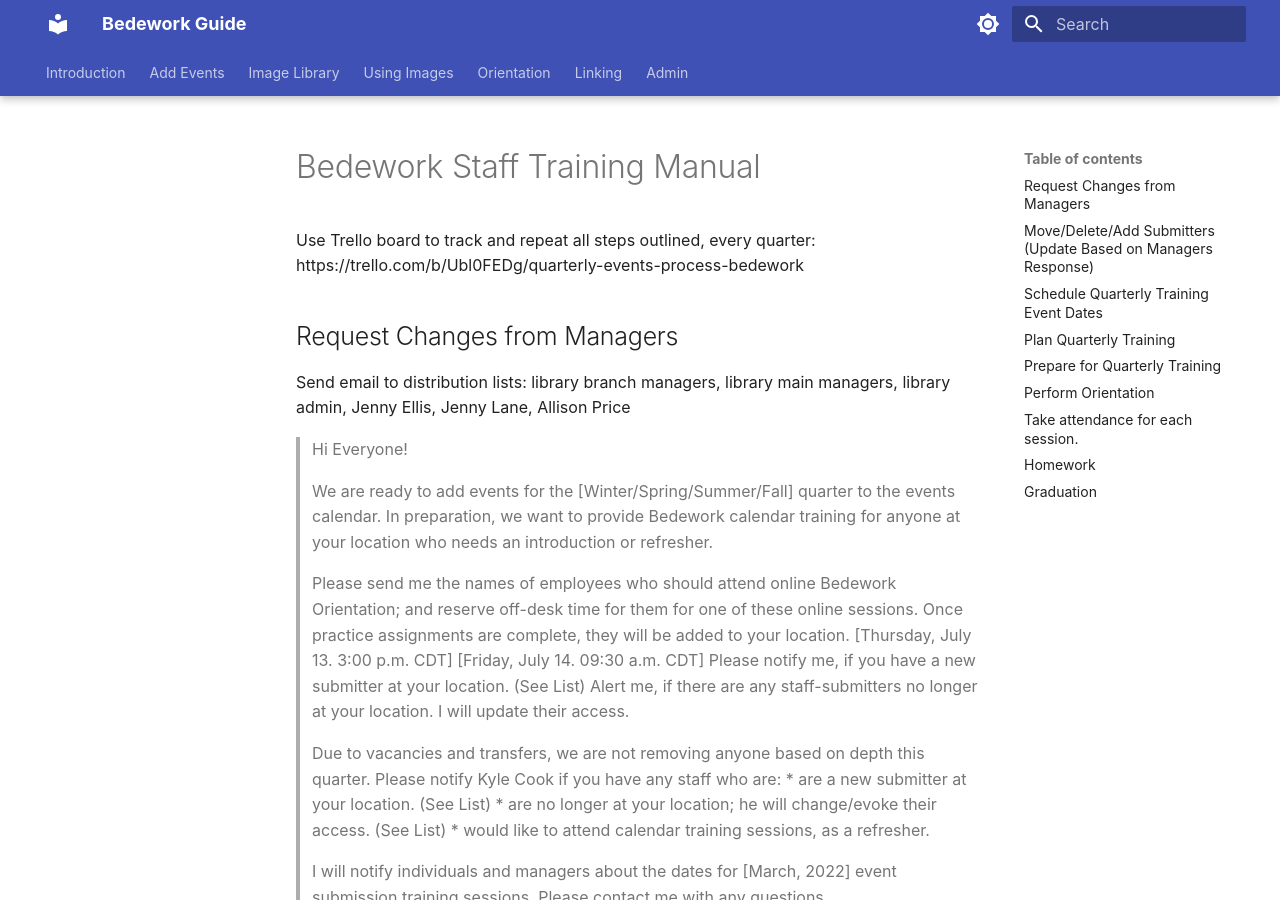
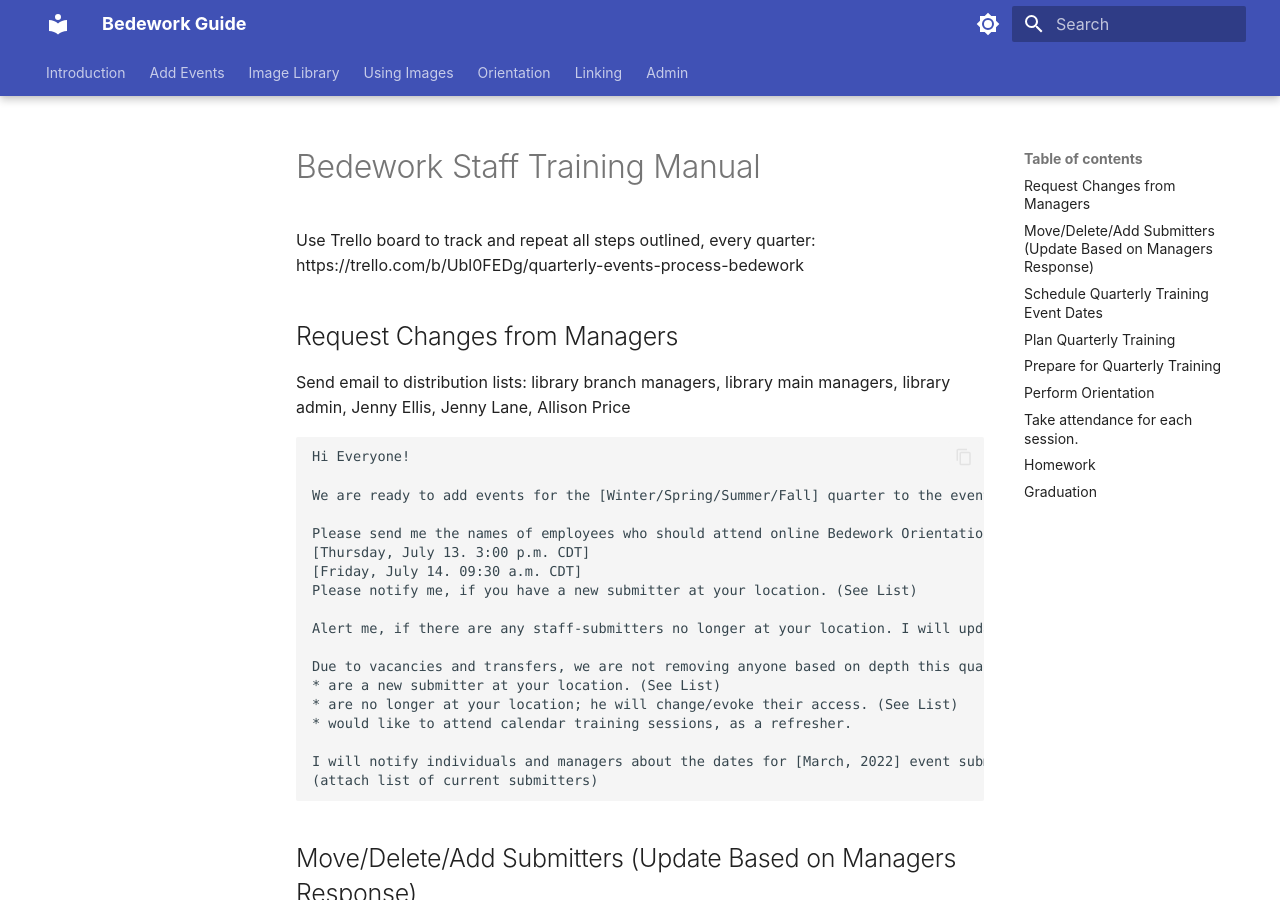
Before and after one commit to Nashville-Public-Library/bedework-docs, an MkDocs documentation site: the page built from docs/admin/training.md, in a window 1280 px wide and 900 px high. Built offline with MkDocs 1.6.1 and Material for MkDocs 9.7.7, drawn with Linux system fonts in a browser that asks for light colours; some of the changed text lies outside the part shown.

Commit message:
edit training file

````diff
--- a/docs/admin/training.md
+++ b/docs/admin/training.md
@@ -7,23 +7,26 @@ Use Trello board to track and repeat all steps outlined, every quarter: https://
 
 ## Request Changes from Managers
 Send email to distribution lists: library branch managers, library main managers, library admin, Jenny Ellis, Jenny Lane, Allison Price
+```
+Hi Everyone!
 
-> Hi Everyone!
+We are ready to add events for the [Winter/Spring/Summer/Fall] quarter to the events calendar. In preparation, we want to provide Bedework calendar training for anyone at your location who needs an introduction or refresher.
 
->We are ready to add events for the [Winter/Spring/Summer/Fall] quarter to the events calendar. In preparation, we want to provide Bedework calendar training for anyone at your location who needs an introduction or refresher.
+Please send me the names of employees who should attend online Bedework Orientation; and reserve off-desk time for them for one of these online sessions. Once practice assignments are complete, they will be added to your location.
+[Thursday, July 13. 3:00 p.m. CDT]
+[Friday, July 14. 09:30 a.m. CDT]
+Please notify me, if you have a new submitter at your location. (See List)
 
->Please send me the names of employees who should attend online Bedework Orientation; and reserve off-desk time for them for one of these online sessions. Once practice assignments are complete, they will be added to your location.
->[Thursday, July 13. 3:00 p.m. CDT]
->[Friday, July 14. 09:30 a.m. CDT]
->Please notify me, if you have a new submitter at your location. (See List)
->Alert me, if there are any staff-submitters no longer at your location. I will update their access.
+Alert me, if there are any staff-submitters no longer at your location. I will update their access.
 
->Due to vacancies and transfers, we are not removing anyone based on depth this quarter. Please notify Kyle Cook if you have any staff who are:
->* are a new submitter at your location. (See List)
->* are no longer at your location; he will change/evoke their access. (See List)
->* would like to attend calendar training sessions, as a refresher.
+Due to vacancies and transfers, we are not removing anyone based on depth this quarter. Please notify Kyle Cook if you have any staff who are:
+* are a new submitter at your location. (See List)
+* are no longer at your location; he will change/evoke their access. (See List)
+* would like to attend calendar training sessions, as a refresher.
 
->I will notify individuals and managers about the dates for [March, 2022] event submission training sessions.  Please contact me with any questions.
+I will notify individuals and managers about the dates for [March, 2022] event submission training sessions.  Please contact me with any questions.
+(attach list of current submitters)
+```
 
 ## Move/Delete/Add Submitters (Update Based on Managers Response)
 1. Add usernames to Bedework Users, Groups.
````
